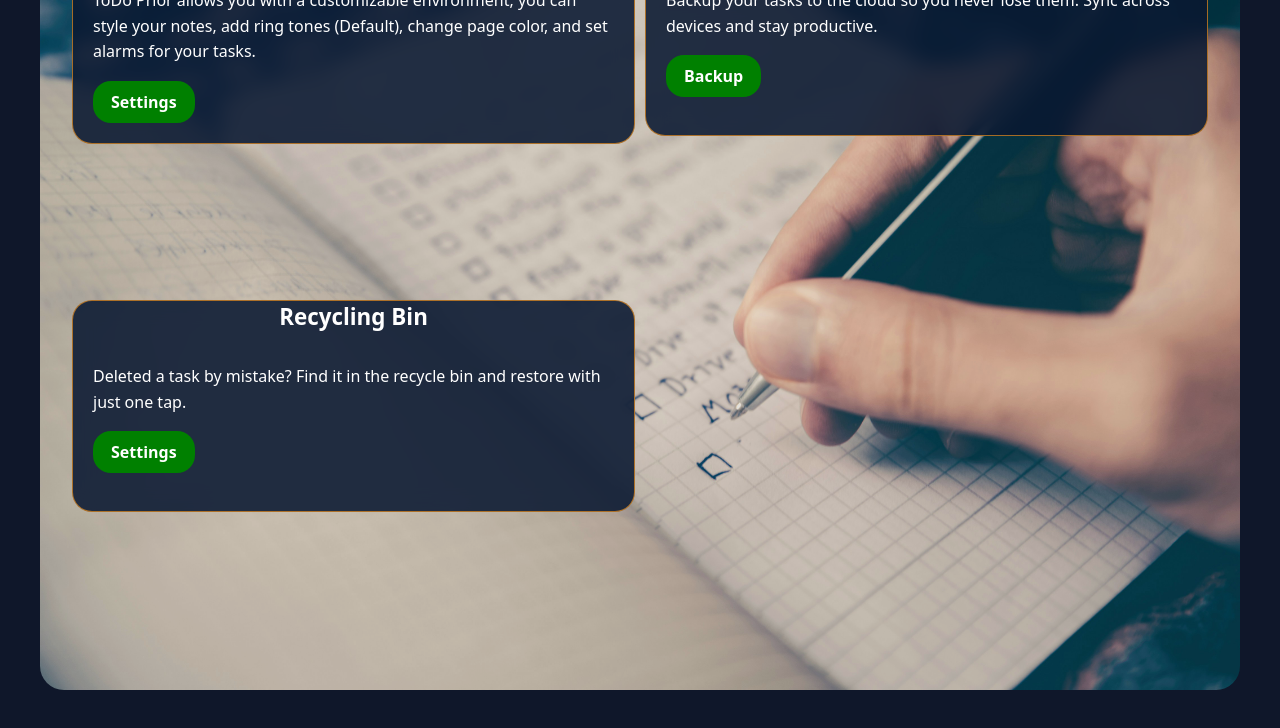
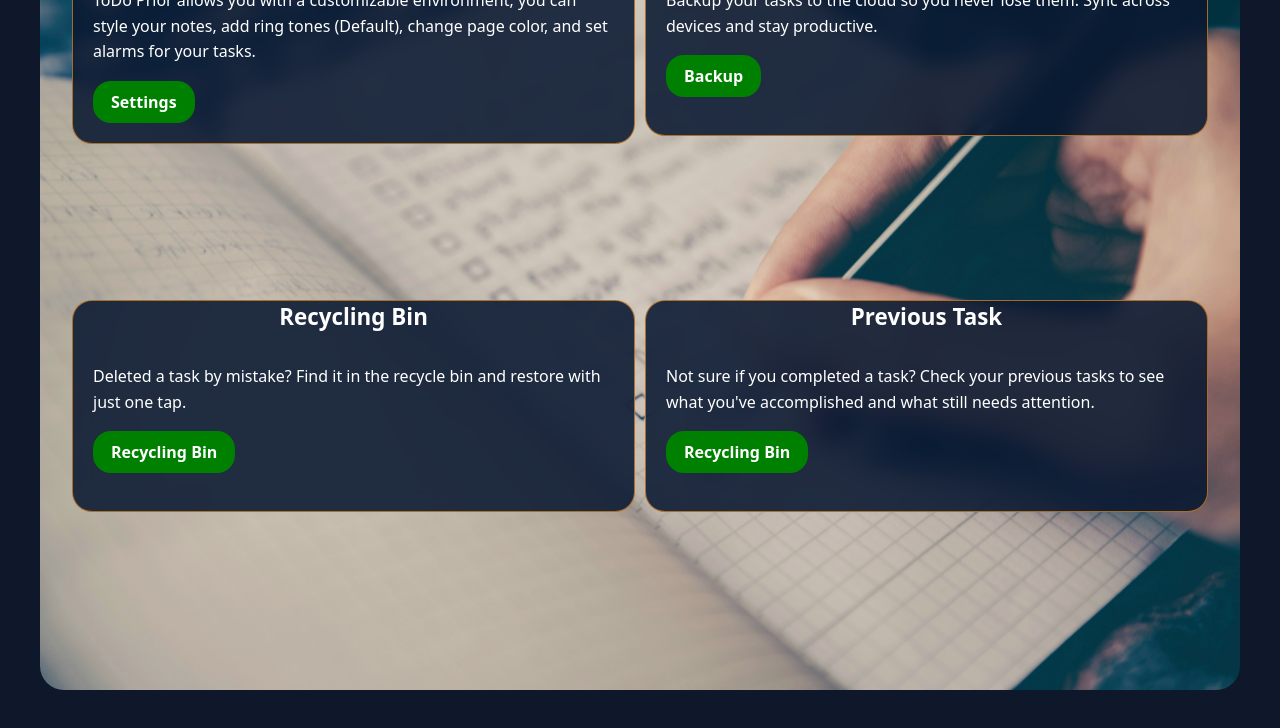
Before and after one commit to caleroedwarn-prog/typescript-react, a React (Create React App) app: page /homepage in a window 1280 px wide. Shown: the part 1743-2471 px from the top of the page. Built offline with nearby package versions, Linux system fonts and the light colour scheme.

Commit message:
Updated the Features.tsx

```diff
--- a/src/subpages/features.tsx
+++ b/src/subpages/features.tsx
@@ -40,8 +40,19 @@ function Features() {
               Deleted a task by mistake? Find it in the recycle bin and restore
               with just one tap.
             </p>
-            <Link to="/settings" className="feature-link">
-              Settings
+            <Link to="/recycling-bin" className="feature-link">
+              Recycling Bin
+            </Link>
+          </div>
+
+
+          <div className="feature-card">
+            <h2> Previous Task</h2>
+            <p>
+              Not sure if you completed a task? Check your previous tasks to see what you've accomplished and what still needs attention.
+            </p>
+            <Link to="/recycling-bin" className="feature-link">
+              Recycling Bin
             </Link>
           </div>
         </div>
```
